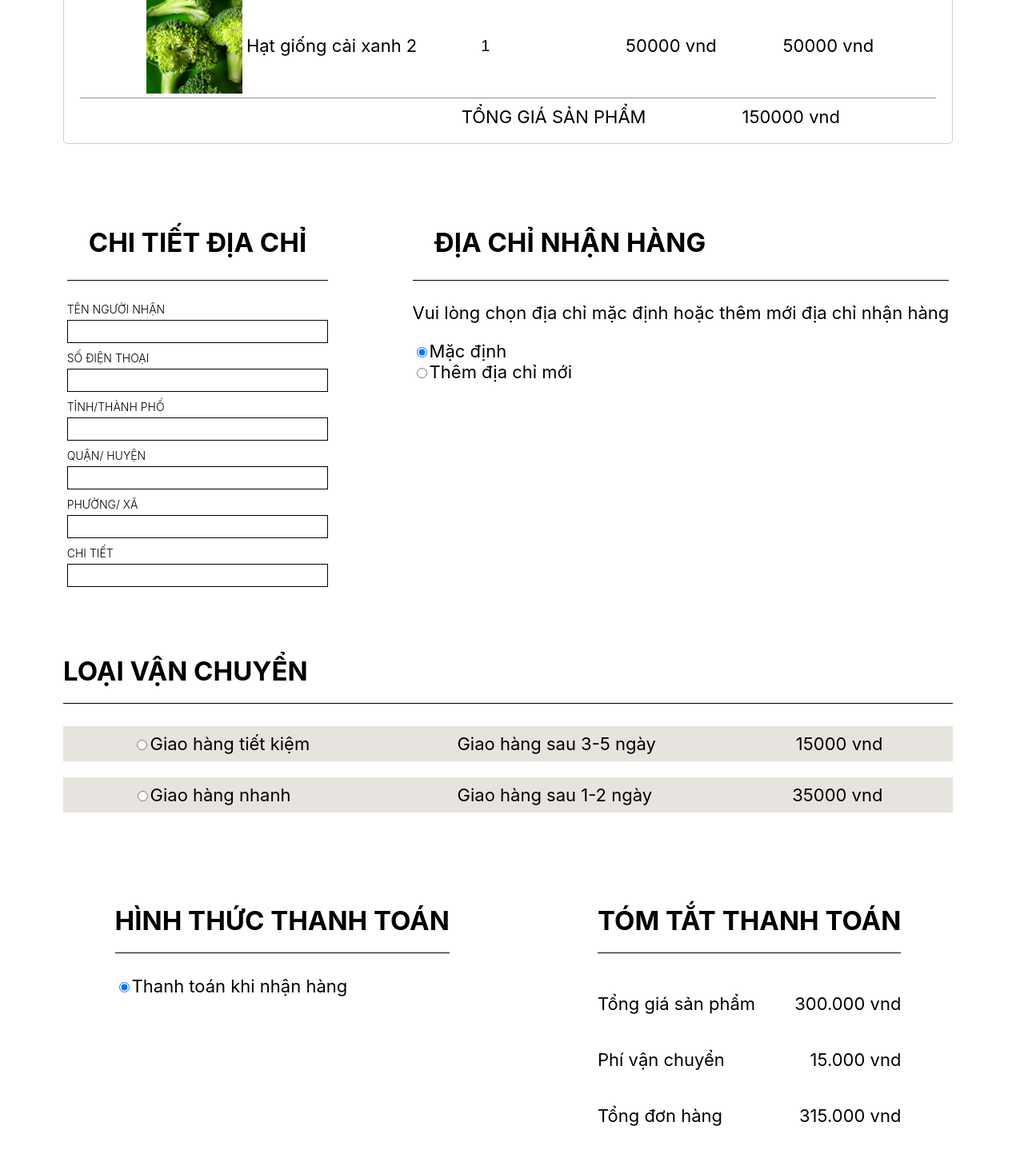
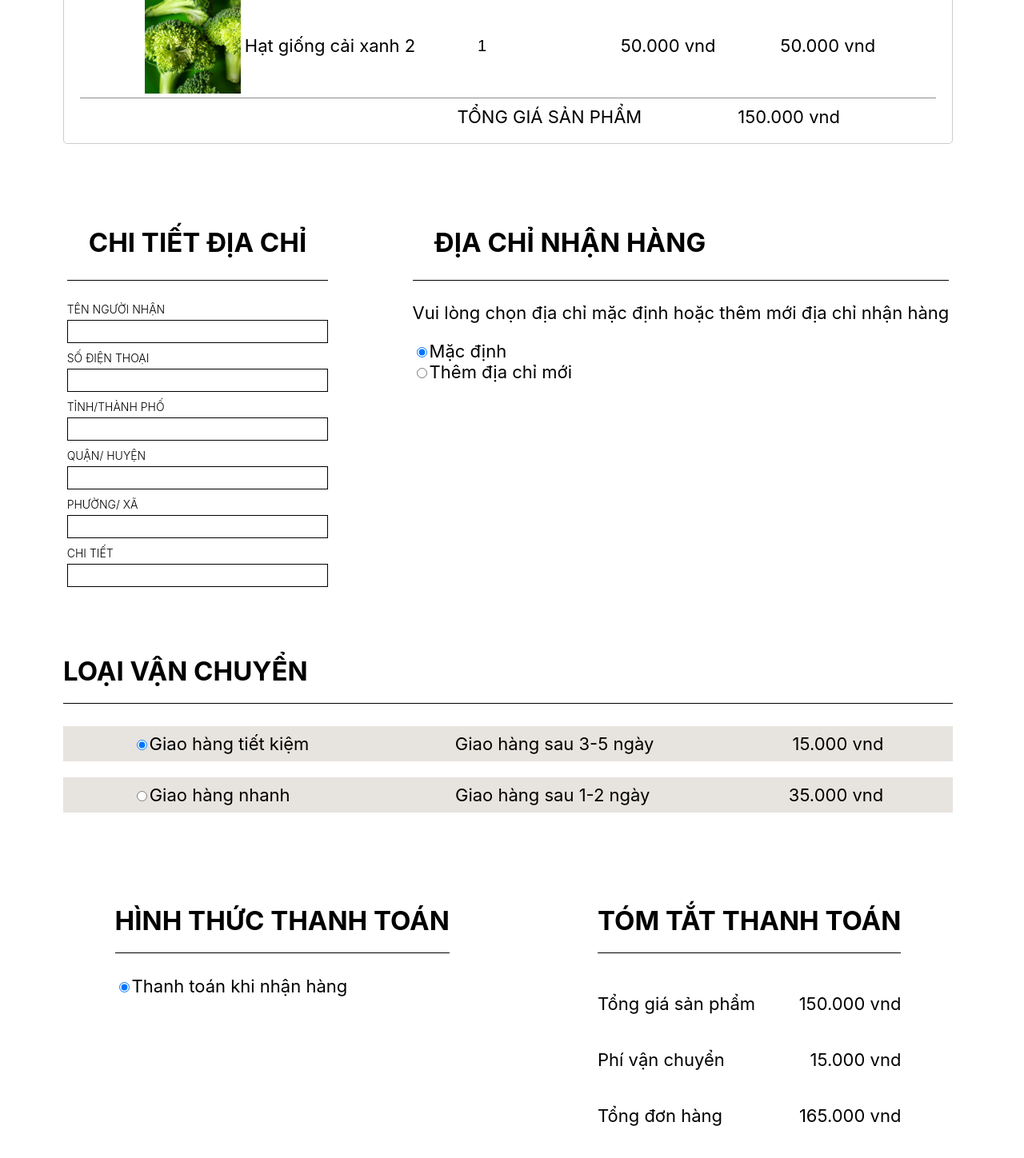
Before and after one commit to thanhhh2512/Web_NLN, a React (Create React App) app in the folder web-nln/: page /order in a window 1280 px wide. Shown: the part 540-1988 px from the top of the page at 80% size. Built offline with nearby package versions, Linux system fonts and the light colour scheme.

Commit message:
Hoàn thiện OrderPage, có thêm logic

```diff
--- a/web-nln/src/component/order/OrderBody.js
+++ b/web-nln/src/component/order/OrderBody.js
@@ -1,14 +1,25 @@
+import { useEffect, useState } from "react";
 import { CartData } from "../../common/json/CartData";
 import '../cart/Cart.css'
 import './Order.css'
 function OrderBody() {
+    const [transport, setStransport] = useState("15.000")
+    const [summary, setSummary] = useState()
+    // Tính tổng giá trị hàng
     const totalBill = ()=>{
         var tmp = 0;
         CartData.forEach((item) => {
             tmp = tmp + Number.parseInt(item.ProductPrice) * Number.parseFloat(item.Quantity);
         });
-        return tmp;
+        return (tmp/1000) + ".000";
     }
+    useEffect(() =>{
+        var total = (Number.parseInt(totalBill()) + Number.parseInt(transport)) + ".000";
+        setSummary(total)
+    },[transport])
+    // Xử lí sự kiện thay đổi đơn vị vận chuyển
+
+    // render danh sách đơn hàng
     var listOrder = CartData.map(item =>{
                    return (
                     <div className="item" key={item.ProductNo}>
@@ -20,10 +31,10 @@ function OrderBody() {
                             <input value={item.Quantity} type="number" readOnly ></input>
                         </div>
                         <div className='price-item' >
-                            {item.ProductPrice + " vnd"}
+                            {Number.parseInt(item.ProductPrice)/1000 + ".000 vnd"}
                         </div>
                         <div className='total'>
-                            { (Number.parseInt(item.ProductPrice) * Number.parseFloat(item.Quantity))} vnd
+                            { (Number.parseInt(item.ProductPrice) * Number.parseInt(item.Quantity))/1000 +".000"} vnd
                         </div>
                     </div>)
                 })
@@ -81,14 +92,14 @@ function OrderBody() {
             <h2>Loại vận chuyển</h2>
             <div className="select-radio">
                     <div className="option-gh">
-                        <div><input type="radio" id="gttk" name="transport" value="gttk"></input><label htmlFor="gttk">Giao hàng tiết kiệm</label></div>
+                        <div><input type="radio" id="gttk" name="transport" value="15.000" checked={transport === "15.000"} onChange={(e) => setStransport(e.target.value)}></input><label htmlFor="gttk">Giao hàng tiết kiệm</label></div>
                         <p>Giao hàng sau 3-5 ngày</p>
-                        <p>15000 vnd</p>
+                        <p>15.000 vnd</p>
                     </div>
                     <div className="option-gh">
-                        <div><input type="radio" id="ghn" name="transport" value="ghn"></input><label htmlFor="ghn">Giao hàng nhanh</label></div>
+                        <div><input type="radio" id="ghn" name="transport" value="30.000" checked={transport === "30.000"} onChange={(e) => setStransport(e.target.value)}></input><label htmlFor="ghn">Giao hàng nhanh</label></div>
                         <p>Giao hàng sau 1-2 ngày</p>
-                        <p>35000 vnd</p>
+                        <p>35.000 vnd</p>
                     </div>
             </div>
         </div>
@@ -101,9 +112,9 @@ function OrderBody() {
             <div>
                 <h2>Tóm tắt thanh toán</h2>
                 <div className="summary">
-                    <p><span>Tổng giá sản phẩm</span><span>300.000 vnd</span></p>
-                    <p><span>Phí vận chuyển</span><span>15.000 vnd</span></p>
-                    <p><span>Tổng đơn hàng</span><span>315.000 vnd</span></p>
+                    <p><span>Tổng giá sản phẩm</span><span>{ totalBill()} vnd</span></p>
+                    <p><span>Phí vận chuyển</span><span>{transport} vnd</span></p>
+                    <p><span>Tổng đơn hàng</span><span>{summary} vnd</span></p>
                 </div>
             </div>
         </div>
```
